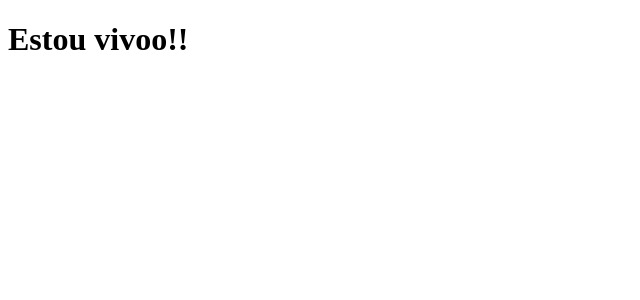
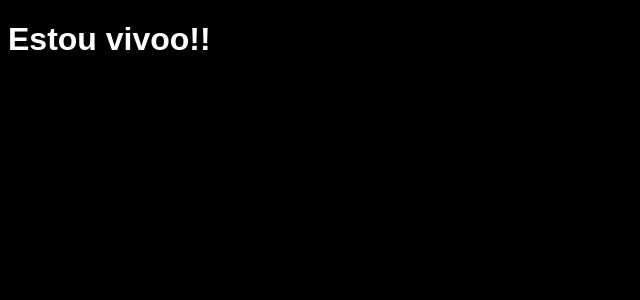
Before and after one commit to cogumm/GoStack, a React app in the folder Conceitos/Introdução ao React/: page / in a window 1280 px wide. Shown: the top 300 px of the page, without its empty margins (0-640 px from the left). Built offline with nearby package versions, Linux system fonts and the light colour scheme.

Commit message:
Introdução ao React: Importando CSS

```diff
--- a/Conceitos/Introdução ao React/package.json
+++ b/Conceitos/Introdução ao React/package.json
@@ -12,6 +12,8 @@
         "@babel/preset-env": "^7.4.5",
         "@babel/preset-react": "^7.0.0",
         "babel-loader": "^8.0.6",
+        "css-loader": "^3.0.0",
+        "style-loader": "^0.23.1",
         "webpack": "^4.35.2",
         "webpack-cli": "^3.3.5",
         "webpack-dev-server": "^3.7.2"
--- /dev/null
+++ b/Conceitos/Introdução ao React/src/App.css
@@ -0,0 +1,5 @@
+body {
+    background: #000;
+    color: #fff;
+    font-family: Arial, Helvetica, sans-serif;
+}
--- a/Conceitos/Introdução ao React/src/App.js
+++ b/Conceitos/Introdução ao React/src/App.js
@@ -1,4 +1,5 @@
 import React from "react";
+import "./App.css";
 
 function App() {
     return <h1>Estou vivoo!!</h1>;
--- a/Conceitos/Introdução ao React/webpack.config.js
+++ b/Conceitos/Introdução ao React/webpack.config.js
@@ -16,6 +16,10 @@
                 use: {
                     loader: "babel-loader"
                 }
+            },
+            {
+                test: /\.css$/,
+                use: [{ loader: "style-loader" }, { loader: "css-loader" }]
             }
         ]
     }
```
